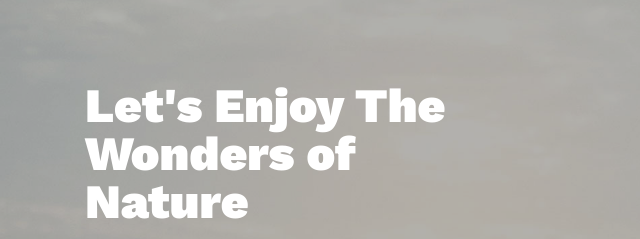
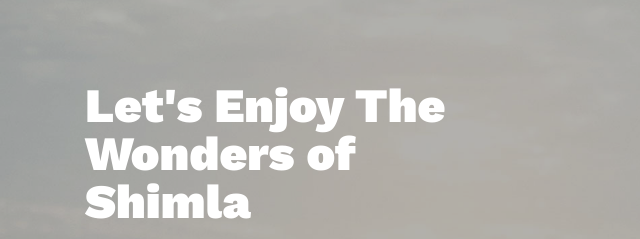
Before and after one commit to Bambam103/trips, a plain HTML site: page index.html in a window 1280 px wide. Shown: the part 194-433 px from the top of the page, 0-640 px from the left. Drawn offline with nearby package versions, Linux system fonts and the light colour scheme; files whose address does not match are found by name.

Commit message:
Update index.html

```diff
--- a/index.html
+++ b/index.html
@@ -81,7 +81,7 @@
         <div class="container">
           <div class="row align-items-center">
             <div class="col-md-5" data-aos="fade-right">
-              <h1 class="mb-3 text-white">Let's Enjoy The Wonders of Nature</h1>
+              <h1 class="mb-3 text-white">Let's Enjoy The Wonders of Shimla</h1>
               <p>Lorem ipsum dolor sit amet, consectetur adipisicing elit. Soluta veritatis in tenetur doloremque, maiores doloribus officia iste. Dolores.</p>
               <p class="d-flex align-items-center">
                 <a href="https://vimeo.com/191947042" data-fancybox class="play-btn-39282 mr-3"><span class="icon-play"></span></a>
```
